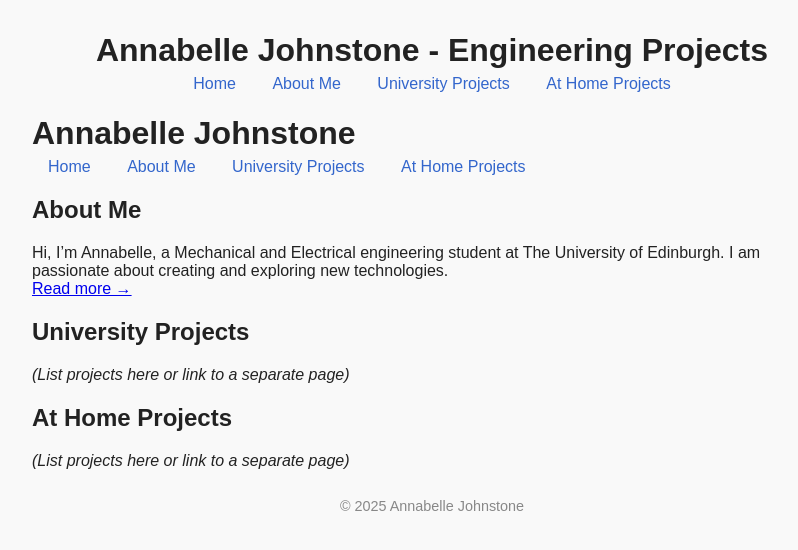
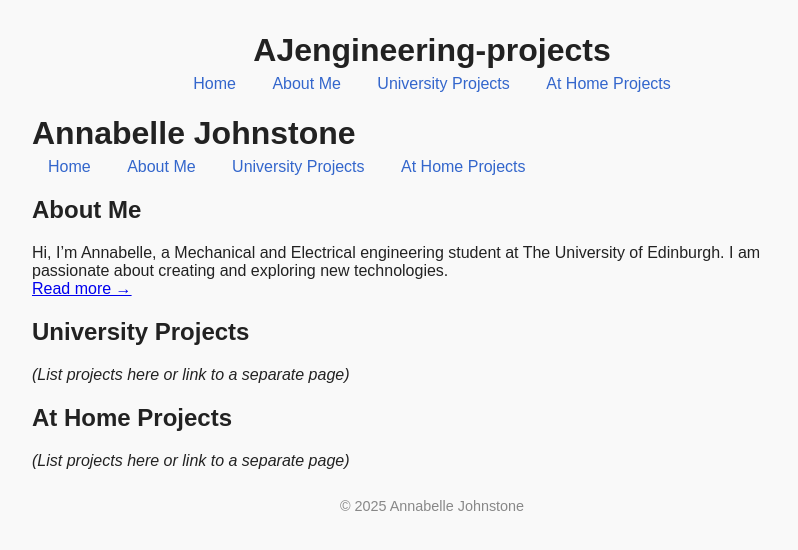
Before and after one commit to AnnabelleJohnstone/AJengineering-projects, a Jekyll site: the page built from index.md, in a window 1280 px wide. Shown: the top 550 px of the page, without its empty margins (208-1006 px from the left). Built offline with Jekyll 4.4.1, drawn with Linux system fonts in a browser that asks for light colours.

Commit message:
Update _config.yml

```diff
--- a/_config.yml
+++ b/_config.yml
@@ -1 +1,3 @@
-title: Annabelle Johnstone - Engineering Projects
+title: AJengineering-projects
+markdown: kramdown
+theme: minima
```
